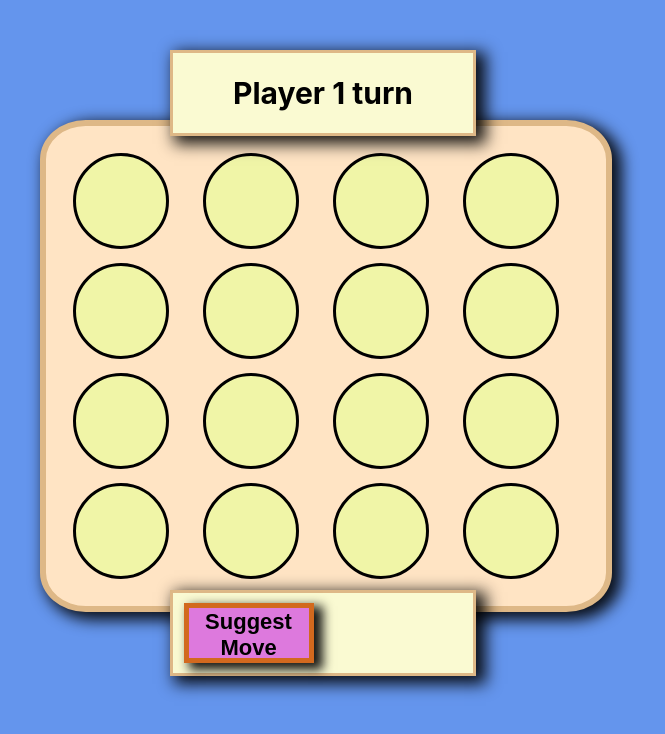
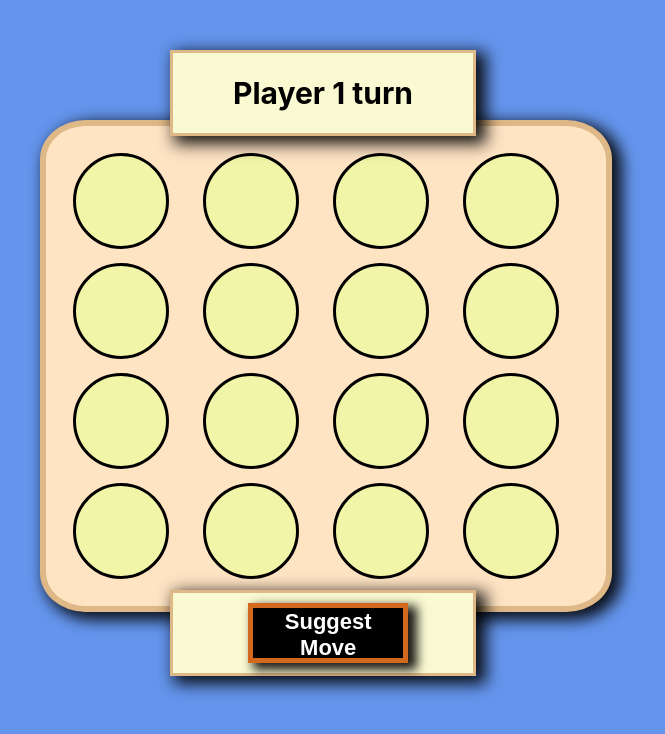
Before and after one commit to aviralrabbit1/connect-4, a React (Create React App) app: page / in a window 1280 px wide. In both pictures the pointer is over the button "Suggest Move". Shown: the top 734 px of the page, without its empty margins (366-1031 px from the left). Built offline with nearby package versions, Linux system fonts and the light colour scheme.

Commit message:
footer button styling

```diff
--- a/src/App.css
+++ b/src/App.css
@@ -59,8 +59,8 @@ body{
   font-weight: bold;
   font-size: 22px;
   height:60px;
-  width:130px;
-  margin-left: -60px;
+  width:160px;
+  /* margin-left: -60px; used when both the buttons were active together */
   position:relative;
   top:12%;
   left:47%;
@@ -72,7 +72,9 @@ body{
 }
 
 .footer button:hover{
-  background-color:rgb(221, 121, 221);
+  /* background-color:rgb(221, 121, 221); */
+  background-color: black;
+  color: white;
 }
 
 .gameBoard {
@@ -101,6 +103,10 @@ body{
   border: 3px solid black;
 }
 
+.gameCircle:hover{
+  background-color: green;
+}
+
 .player_0{
   background-color: rgb(240, 245, 167);
 }
```
